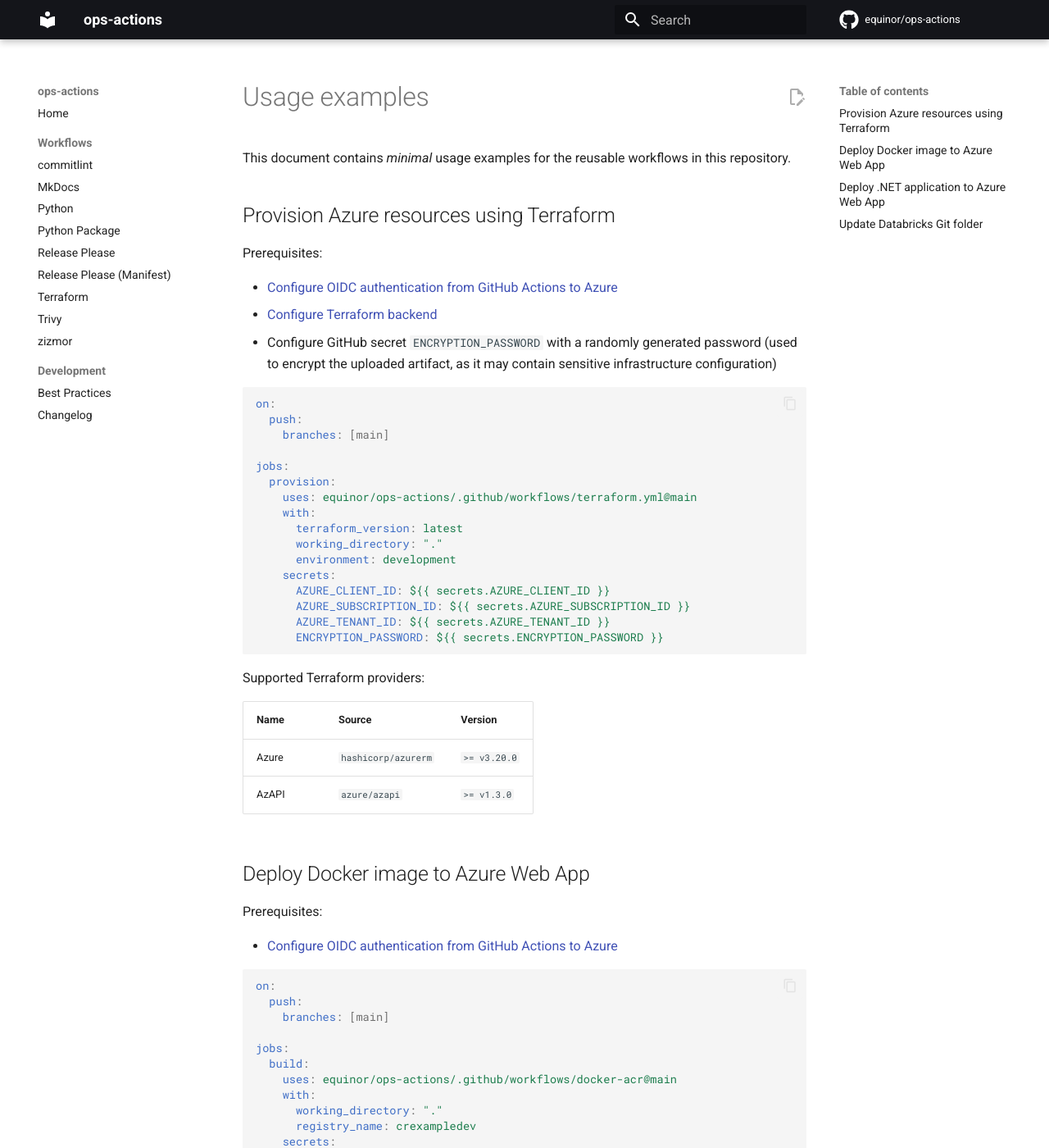
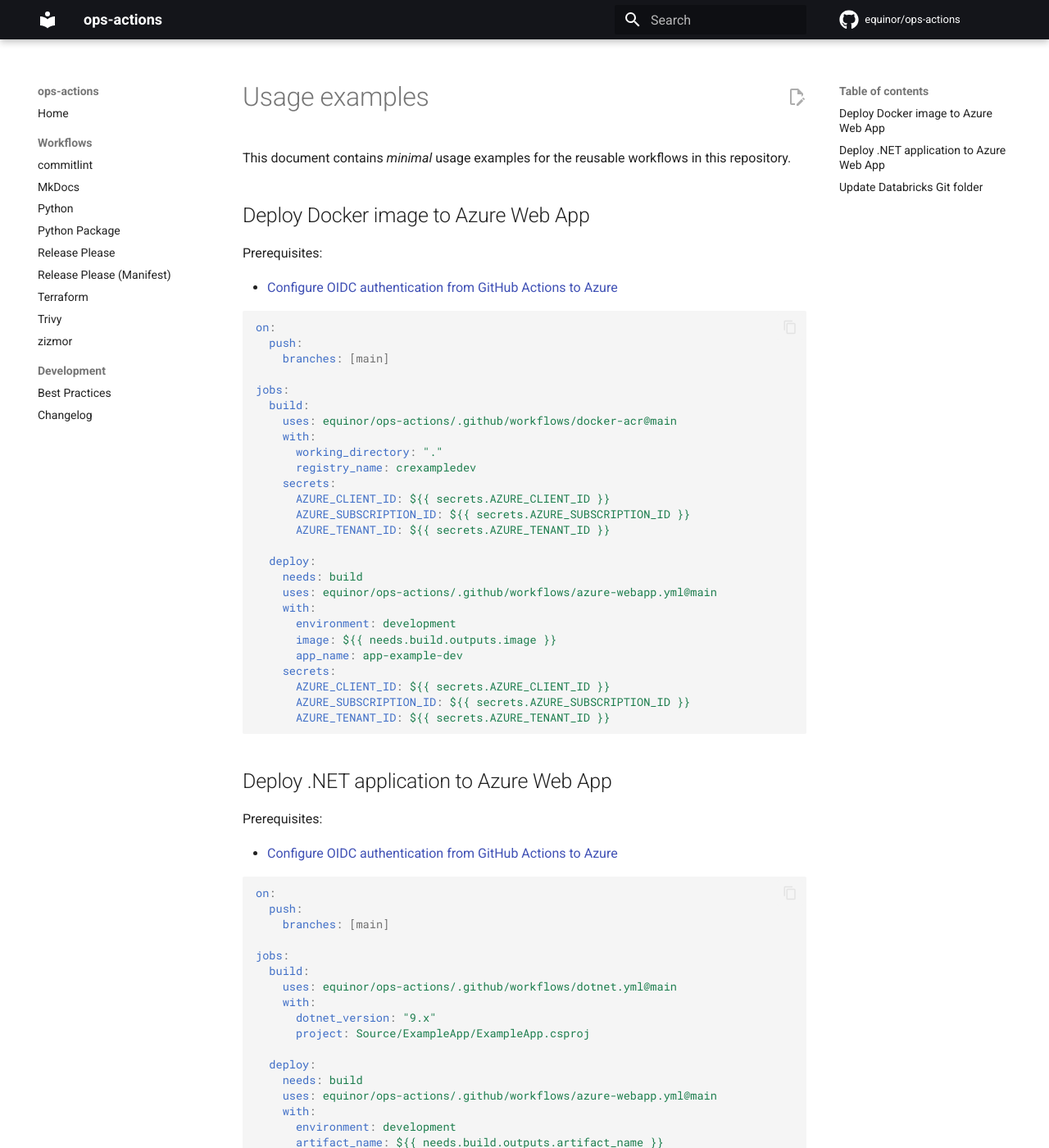
Before and after one commit to equinor/ops-actions, an MkDocs documentation site: the page built from docs/usage-examples.md, in a window 1280 px wide and 1400 px high. Shown: the whole window at 82% size. Built offline with MkDocs 1.6.1 and Material for MkDocs 9.7.7, drawn with Linux system fonts in a browser that asks for light colours; comment, search, counter and statistics services are not loaded.

Commit message:
docs: remove duplicate usage example
This usage example was moved to `docs/workflows/terraform.md` in 171dc2b1e8826de3bcca3df91e6e115e549c9f98.

````diff
--- a/docs/usage-examples.md
+++ b/docs/usage-examples.md
@@ -1,40 +1,6 @@
 # Usage examples
 
 This document contains _minimal_ usage examples for the reusable workflows in this repository.
-
-## Provision Azure resources using Terraform
-
-Prerequisites:
-
-- [Configure OIDC authentication from GitHub Actions to Azure](https://github.com/equinor/azure-github-oidc-template)
-- [Configure Terraform backend](https://github.com/equinor/azure-terraform-backend-template)
-- Configure GitHub secret `ENCRYPTION_PASSWORD` with a randomly generated password (used to encrypt the uploaded artifact, as it may contain sensitive infrastructure configuration)
-
-```yaml
-on:
-  push:
-    branches: [main]
-
-jobs:
-  provision:
-    uses: equinor/ops-actions/.github/workflows/terraform.yml@main
-    with:
-      terraform_version: latest
-      working_directory: "."
-      environment: development
-    secrets:
-      AZURE_CLIENT_ID: ${{ secrets.AZURE_CLIENT_ID }}
-      AZURE_SUBSCRIPTION_ID: ${{ secrets.AZURE_SUBSCRIPTION_ID }}
-      AZURE_TENANT_ID: ${{ secrets.AZURE_TENANT_ID }}
-      ENCRYPTION_PASSWORD: ${{ secrets.ENCRYPTION_PASSWORD }}
-```
-
-Supported Terraform providers:
-
-| Name  | Source              | Version      |
-| ----- | ------------------- | ------------ |
-| Azure | `hashicorp/azurerm` | `>= v3.20.0` |
-| AzAPI | `azure/azapi`       | `>= v1.3.0`  |
 
 ## Deploy Docker image to Azure Web App
 
````
